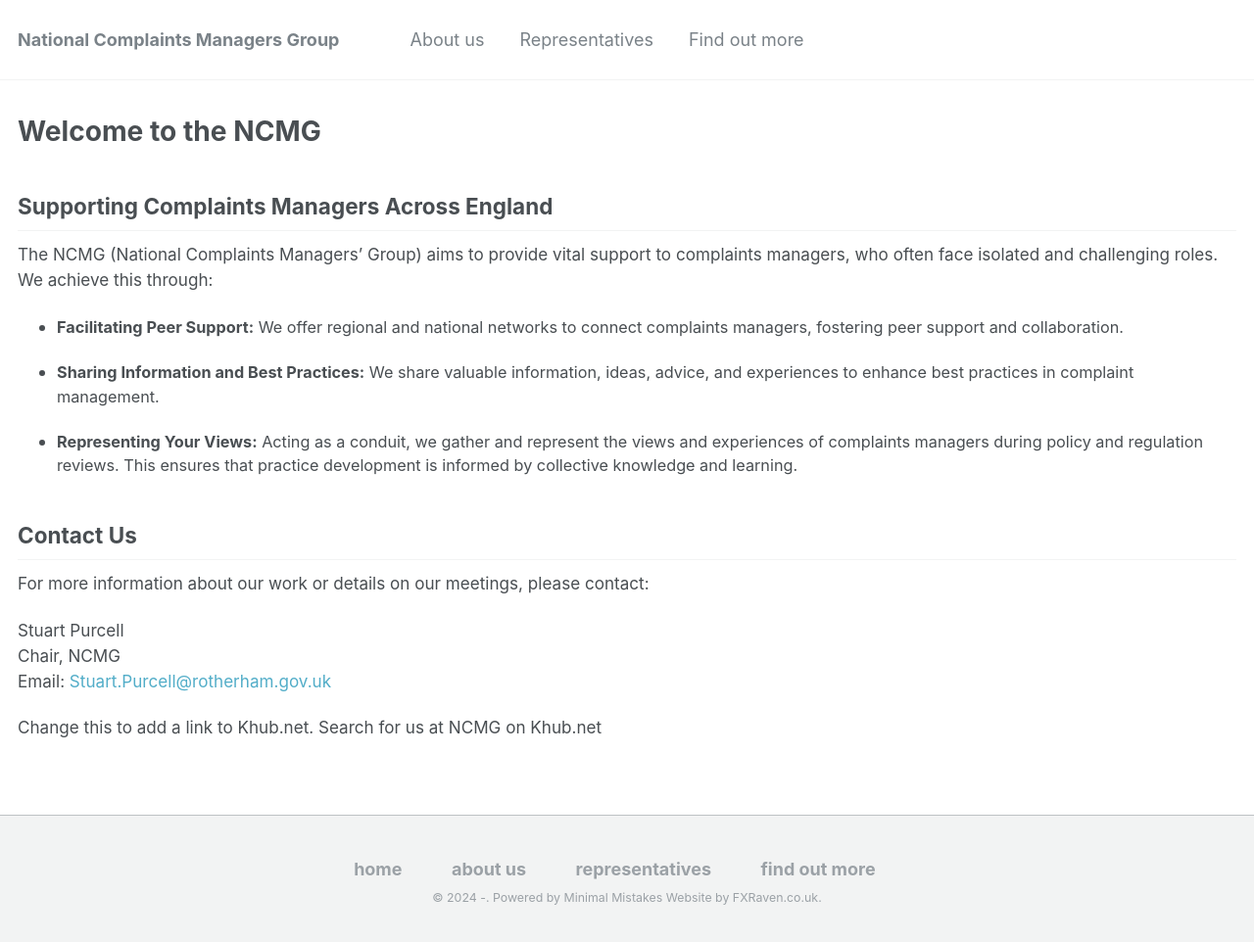
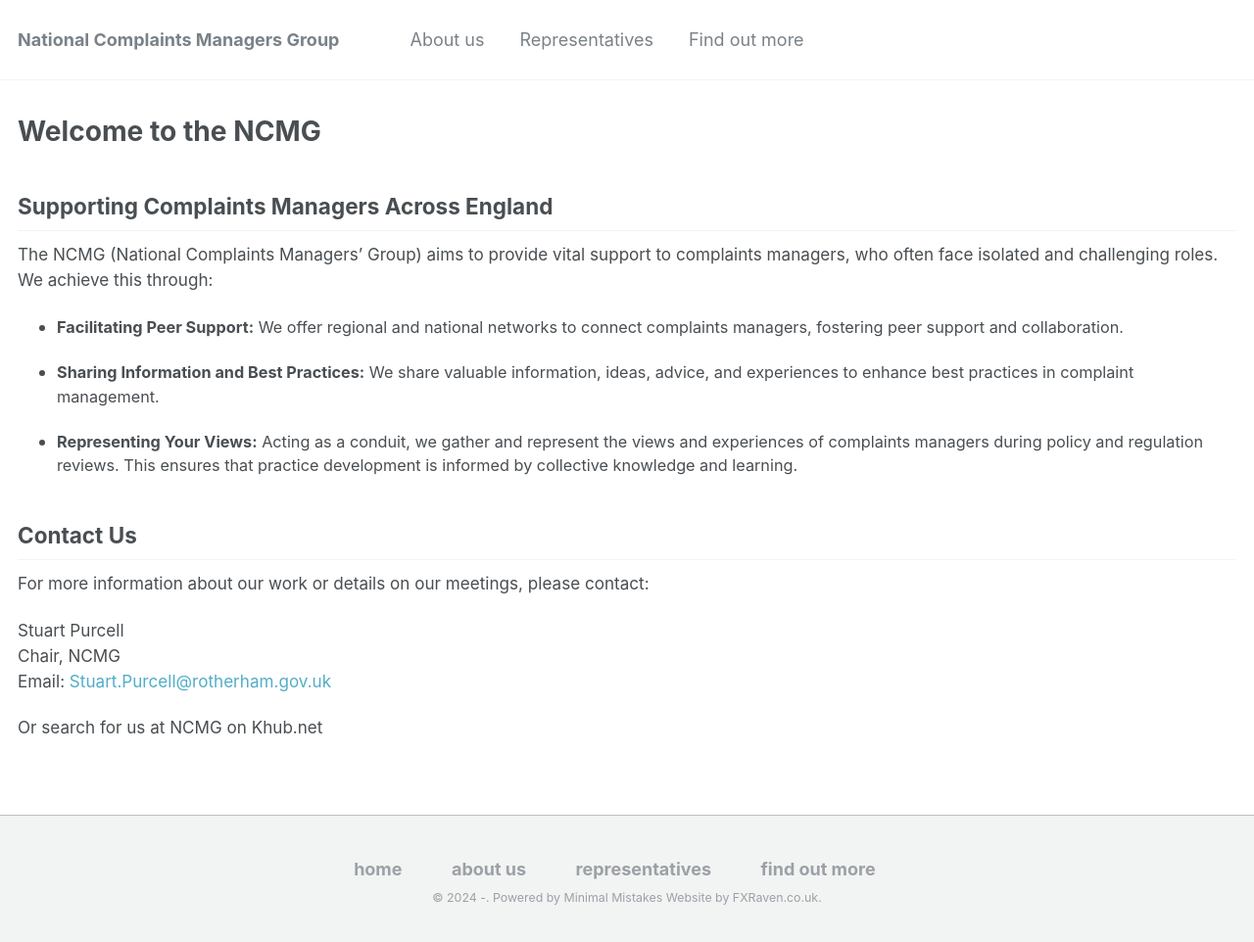
Before and after one commit to NCMG-HOST/NCMG-HOST.github.io, a Jekyll site: the page built from _pages/more.md, in a window 1280 px wide. Shown: the whole page at 98% size. Built offline with Jekyll 4.4.1, drawn with Linux system fonts in a browser that asks for light colours.

Commit message:
Update more.md

```diff
--- a/_pages/more.md
+++ b/_pages/more.md
@@ -25,4 +25,4 @@ Chair, NCMG
 Email: [Stuart.Purcell@rotherham.gov.uk](mailto:Stuart.Purcell@rotherham.gov.uk)
 
 <!-- Add link to Khub.net -->
-<p>Change this to add a link to Khub.net. Search for us at NCMG on Khub.net</p>
+<p> Or search for us at NCMG on Khub.net</p>
```
